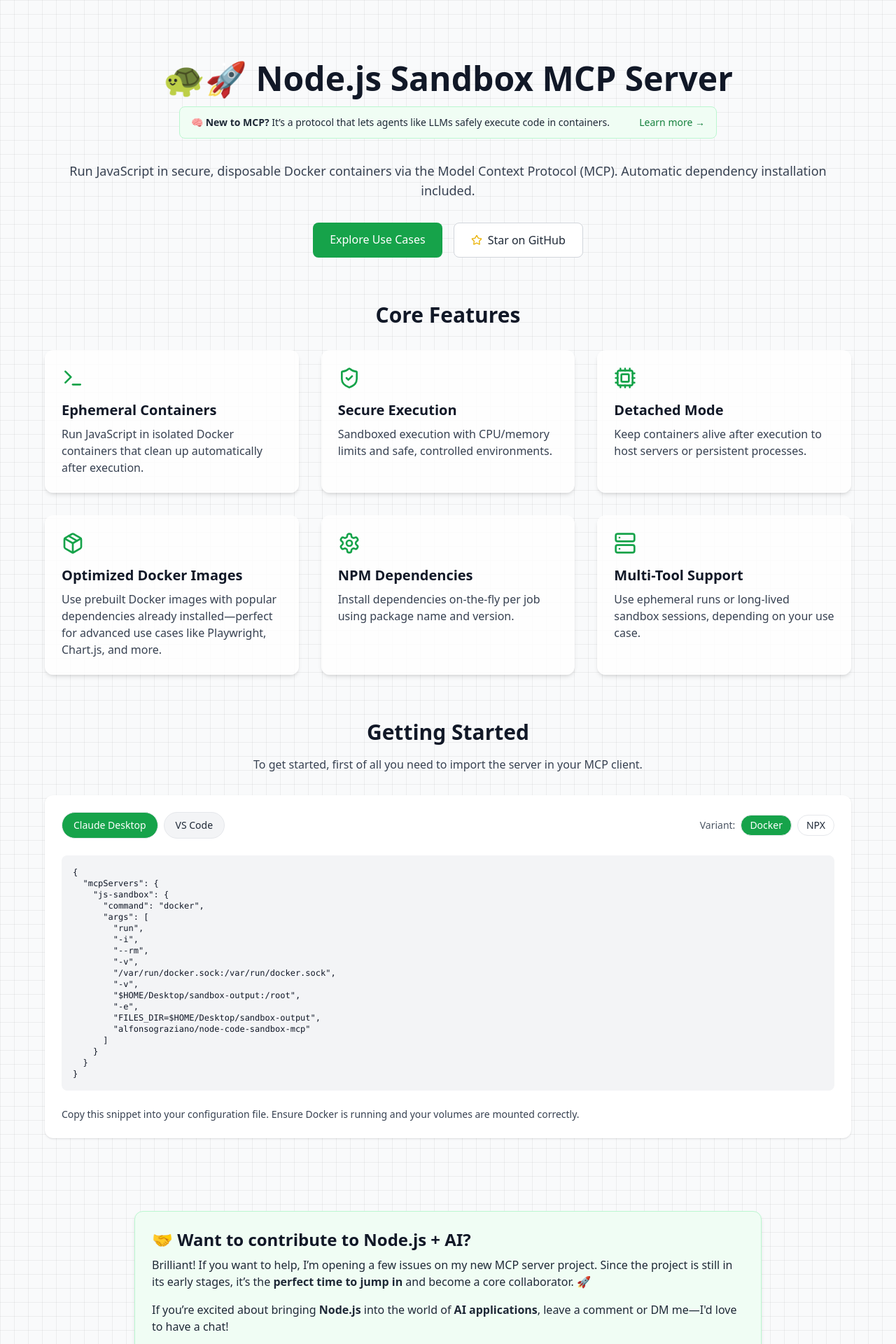
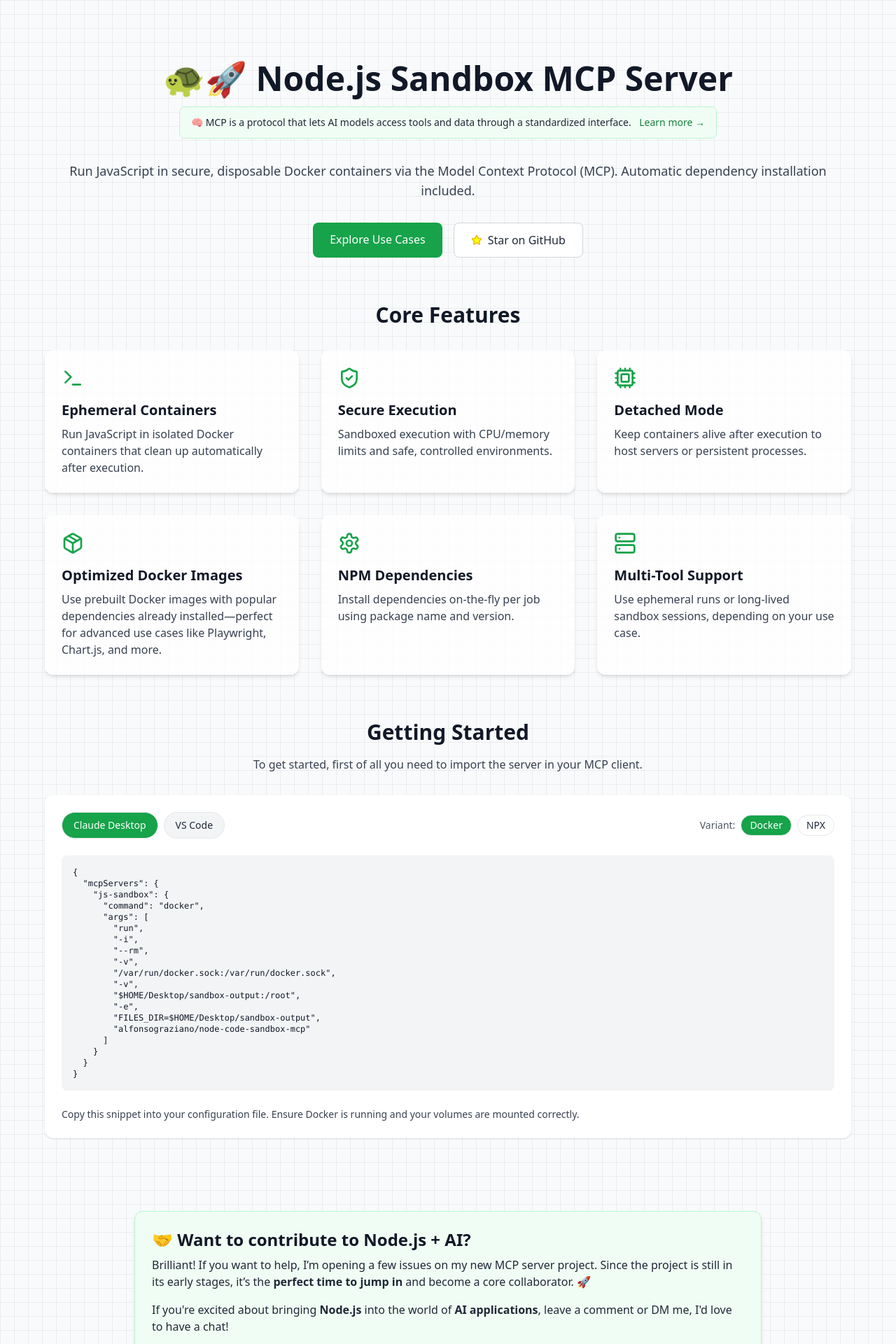
Before and after one commit to alfonsograziano/node-code-sandbox-mcp, a React (Vite) app in the folder website/: page / in a window 1280 px wide. Shown: the top 1920 px of the page at 70% size. Built offline with nearby package versions, Linux system fonts and the light colour scheme.

Commit message:
minor improvements and corrections

```diff
--- a/website/src/App.tsx
+++ b/website/src/App.tsx
@@ -120,8 +120,8 @@
         {/* Compact MCP Info Banner */}
         <div className="max-w-3xl mx-auto mb-8 px-4 py-3 bg-green-50 border border-green-200 text-sm rounded-lg flex flex-col sm:flex-row sm:items-center sm:justify-between gap-2 text-center sm:text-left">
           <div className="text-gray-800">
-            🧠 <strong>New to MCP?</strong> It’s a protocol that lets agents
-            like LLMs safely execute code in containers.
+            🧠 MCP is a protocol that lets AI models access tools and data
+            through a standardized interface.
           </div>
           <a
             href="https://modelcontextprotocol.io/"
@@ -151,7 +151,8 @@
             rel="noopener noreferrer"
             className="flex items-center gap-2 px-6 py-3 bg-white border border-gray-300 text-gray-800 rounded-lg hover:bg-gray-100 transition"
           >
-            <Star size={16} className="text-yellow-500" /> Star on GitHub
+            <Star size={16} className="text-yellow-500" fill="yellow" /> Star on
+            GitHub
           </a>
         </div>
       </header>
@@ -189,9 +190,9 @@
             collaborator. 🚀
           </p>
           <p className="text-gray-800 mb-4">
-            If you’re excited about bringing <strong>Node.js</strong> into the
-            world of <strong>AI applications</strong>, leave a comment or DM
-            me—I'd love to have a chat!
+            If you're excited about bringing <strong>Node.js</strong> into the
+            world of <strong>AI applications</strong>, leave a comment or DM me,
+            I'd love to have a chat!
           </p>
           <a
             href="https://github.com/alfonsograziano/node-code-sandbox-mcp/issues"
```
